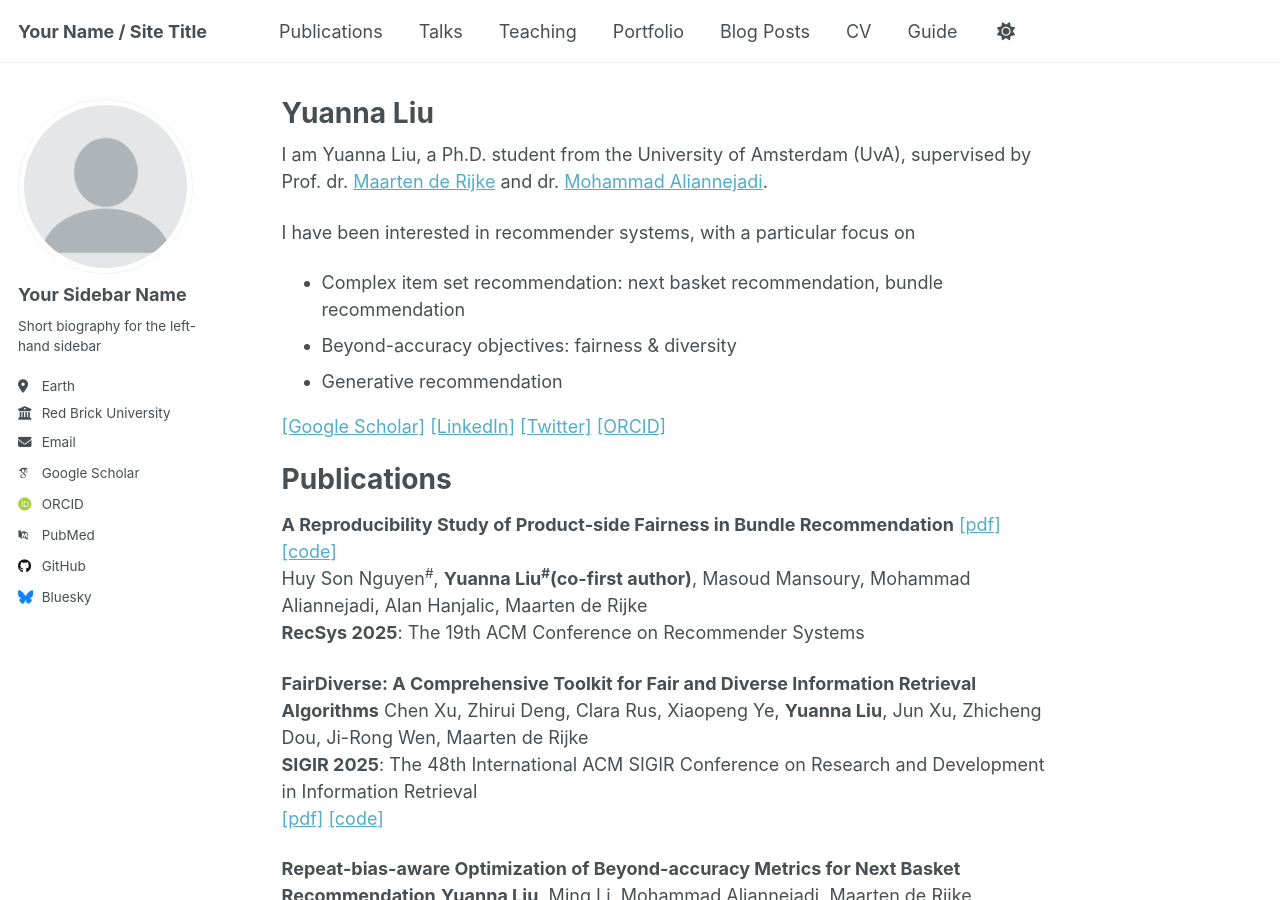
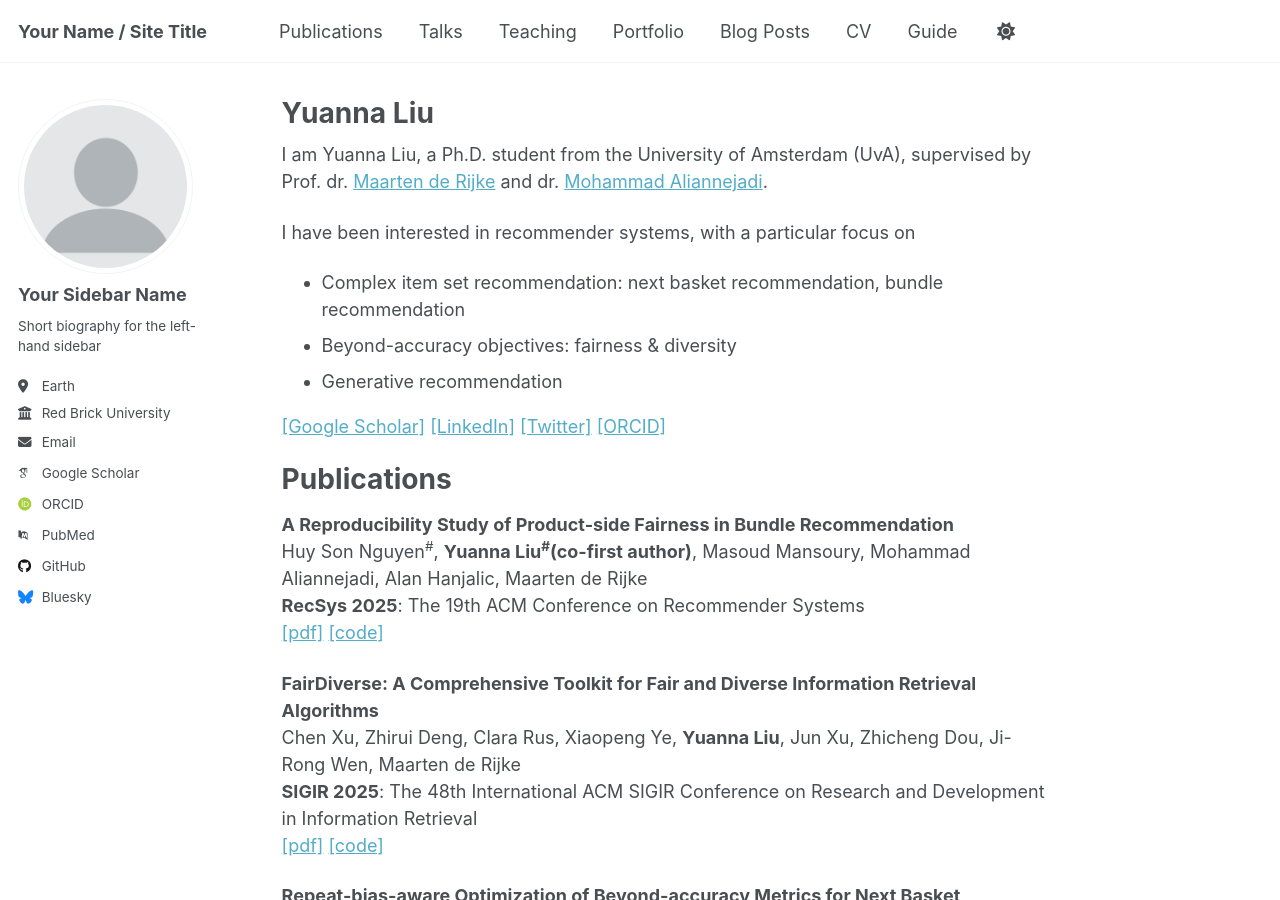
Before and after one commit to lynEcho/YuannaLiu.github.io, a Jekyll site: the page built from _pages/about.md, in a window 1280 px wide and 900 px high. Built offline with Jekyll 4.4.1, drawn with Linux system fonts in a browser that asks for light colours; some web fonts are replaced; a script that is not in the unit is left out.

Commit message:
Update about.md

```diff
--- a/_pages/about.md
+++ b/_pages/about.md
@@ -23,34 +23,35 @@ I have been interested in recommender systems, with a particular focus on
 Publications
 ======
 
-**A Reproducibility Study of Product-side Fairness in Bundle Recommendation** [[pdf]](https://arxiv.org/pdf/2507.14352) [[code]](https://github.com/L2R-UET/Fairness_Bundle_RecSys25)<br>
+**A Reproducibility Study of Product-side Fairness in Bundle Recommendation**<br>
 Huy Son Nguyen<sup>#</sup>, **Yuanna Liu<sup>#</sup>(co-first author)**, Masoud Mansoury, Mohammad Aliannejadi, Alan Hanjalic, Maarten de Rijke
 **RecSys 2025**: The 19th ACM Conference on Recommender Systems
+[[pdf]](https://arxiv.org/pdf/2507.14352) [[code]](https://github.com/L2R-UET/Fairness_Bundle_RecSys25)
 
-**FairDiverse: A Comprehensive Toolkit for Fair and Diverse Information Retrieval Algorithms**
+**FairDiverse: A Comprehensive Toolkit for Fair and Diverse Information Retrieval Algorithms** <br>
 Chen Xu, Zhirui Deng, Clara Rus, Xiaopeng Ye, **Yuanna Liu**, Jun Xu, Zhicheng Dou, Ji-Rong Wen, Maarten de Rijke
 **SIGIR 2025**: The 48th International ACM SIGIR Conference on Research and Development in Information Retrieval
 [[pdf]](https://dl.acm.org/doi/abs/10.1145/3726302.3730280) [[code]](https://github.com/XuChen0427/FairDiverse)
 
-**Repeat-bias-aware Optimization of Beyond-accuracy Metrics for Next Basket Recommendation**
+**Repeat-bias-aware Optimization of Beyond-accuracy Metrics for Next Basket Recommendation** <br>
 **Yuanna Liu**, Ming Li, Mohammad Aliannejadi, Maarten de Rijke
 **ECIR 2025**: The 47th European Conference on Information Retrieval
 [[pdf]](https://link.springer.com/chapter/10.1007/978-3-031-88708-6_14) [[code]](https://github.com/lynEcho/Repbias_NBR)
 
-**Are We Really Achieving Better Beyond-accuracy Performance in Next Basket Recommendation?**
+**Are We Really Achieving Better Beyond-accuracy Performance in Next Basket Recommendation?** <br>
 Ming Li<sup>#</sup>, **Yuanna Liu<sup>#</sup>(co-first author)**, Sami Jullien, Mozhdeh Ariannezhad, Andrew Yates, Mohammad Aliannejadi, Maarten de Rijke
 **SIGIR 2024**: The 47th International ACM SIGIR Conference on Research and Development in Information Retrieval
 [[pdf]](https://dl.acm.org/doi/abs/10.1145/3626772.3657835) [[code]](https://github.com/lynEcho/TREX)
 
-**Measuring Item Fairness in Next Basket Recommendation: A Reproducibility Study**
+**Measuring Item Fairness in Next Basket Recommendation: A Reproducibility Study** <br>
 **Yuanna Liu**, Ming Li, Mozhdeh Ariannezhad, Masoud Mansoury, Mohammad Aliannejadi, Maarten de Rijke
 [[pdf]](https://link.springer.com/chapter/10.1007/978-3-031-56066-8_18) [[code]](https://github.com/lynEcho/NBR-fairness)
 
-**Fuzzy Entity Alignment via Knowledge Embedding with Awareness of Uncertainty Measure**
+**Fuzzy Entity Alignment via Knowledge Embedding with Awareness of Uncertainty Measure** <br>
 Wen Jiang, **Yuanna Liu**, Xinyang Deng
 Neurocomputing, 2022, 468: 97-110.
 
-**A New Distance Measure of Interval-Valued Intuitionistic Fuzzy Sets and Its Application in Decision Making**
+**A New Distance Measure of Interval-Valued Intuitionistic Fuzzy Sets and Its Application in Decision Making** <br>
 **Yuanna Liu**, Wen Jiang
 Soft Computing, 2020, 24(9): 6987-7003.
 
@@ -58,7 +59,7 @@ Soft Computing, 2020, 24(9): 6987-7003.
 Teaching & Supervision
 ======
 * Tutorial organization:
-  - **Fairness in Information Retrieval from an Economic Perspective**
+  - **Fairness in Information Retrieval from an Economic Perspective** <br>
     Chen Xu, Clara Rus, **Yuanna Liu**, Marleen de Jonge, Jun Xu, Maarten de Rijke
     **SIGIR 2025**: The 48th International ACM SIGIR Conference on Research and Development in Information Retrieval
     13th--the 17th July 2025, Padua, Italy
```
